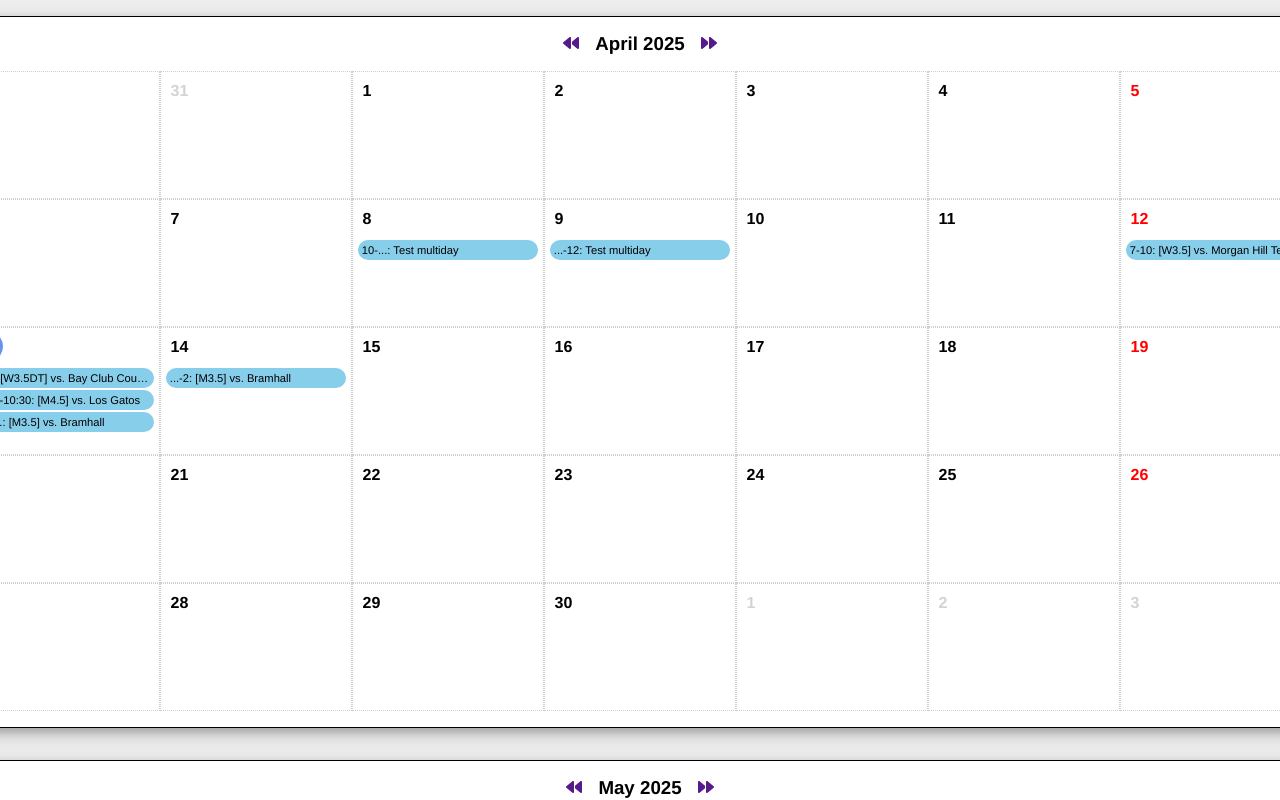
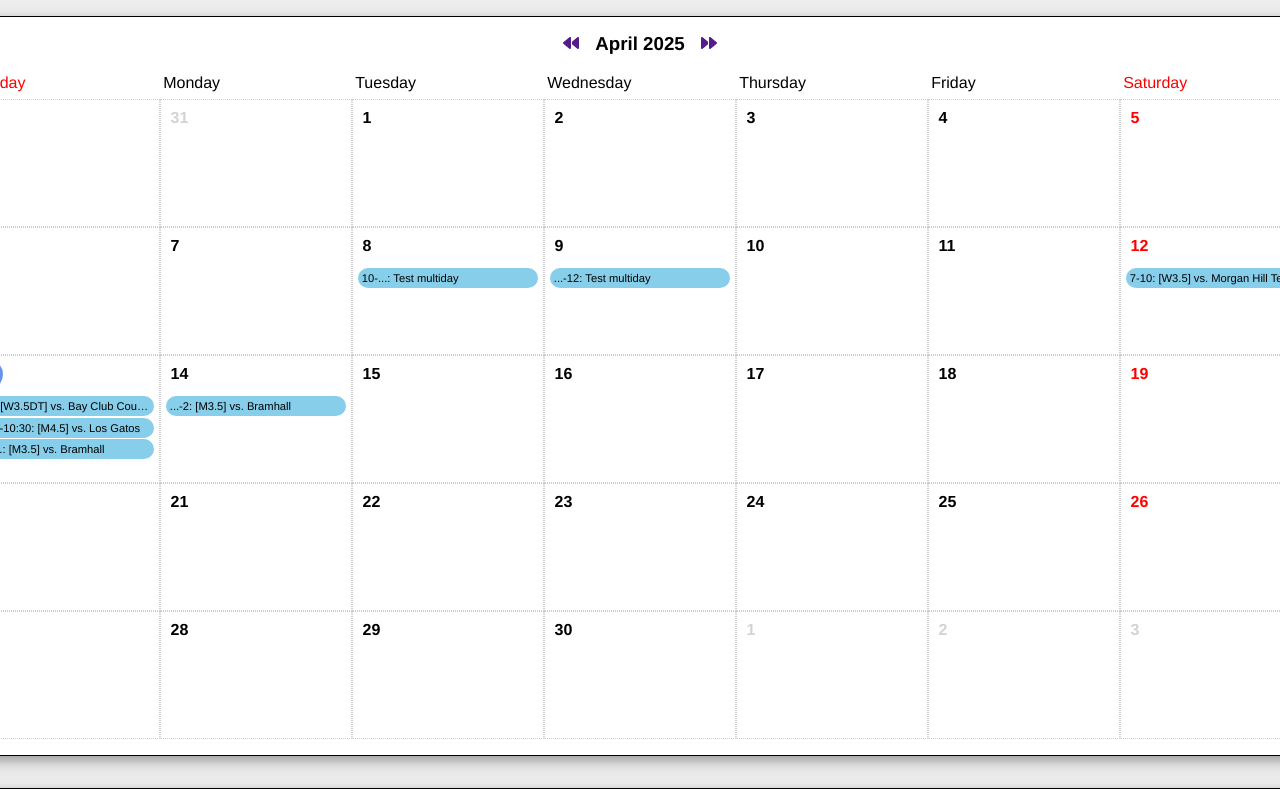
Before and after one commit to ycombinator/usta-match-scheduler, a React app in the folder web/: page / in a window 1280 px wide. Shown: the top 800 px of the page. Built offline with nearby package versions, Linux system fonts and the light colour scheme.

Commit message:
Add calendar weekdays

```diff
--- a/web/src/components/CalendarMonth.css
+++ b/web/src/components/CalendarMonth.css
@@ -21,3 +21,17 @@
     gap: 1rem;
     align-items: center;
 }
+
+.calendar-month .calendar-weekday {
+    border-width: 0;
+
+    padding: 0.2rem;
+    margin-bottom: 0.2rem;
+    width: 12rem;
+
+    overflow: scroll;
+}
+
+.calendar-month .calendar-weekday.weekend {
+    color: red;
+}
--- a/web/src/components/CalendarMonth.jsx
+++ b/web/src/components/CalendarMonth.jsx
@@ -3,10 +3,18 @@ import { faBackward, faForward } from '@fortawesome/free-solid-svg-icons'
 import { getMonthName, getPreviousYearMonth, getNextYearMonth, weeksInMonth } from "../lib/date_utils"
 import { CalendarWeek } from "./CalendarWeek"
 import "./CalendarMonth.css"
+import "./CalendarWeek.css"
 
 export const CalendarMonth = ({year, month, setStartYearMonth, events}) => {
     const numWeeks = weeksInMonth(year, month)
     const monthName = getMonthName(year, month)
+
+    const weekdayNames = ["Sunday","Monday","Tuesday","Wednesday","Thursday","Friday","Saturday"]
+        .map(name => (
+            (name === "Sunday" || name === "Saturday")
+            ? <div className="calendar-weekday weekend">{name}</div>
+            : <div className="calendar-weekday">{name}</div>
+        ))
 
     const calendarWeeks = []
     for(let i = 0; i < numWeeks; i++) {
@@ -33,6 +41,9 @@ export const CalendarMonth = ({year, month, setStartYearMonth, events}) => {
                 <h3>{monthName} {year}</h3>
                 <a href="" onClick={goForward}><FontAwesomeIcon icon={faForward} /></a>
             </div>
+            <div className="calendar-week">
+                {weekdayNames}
+            </div>
             { calendarWeeks }
         </div>
     )
```
